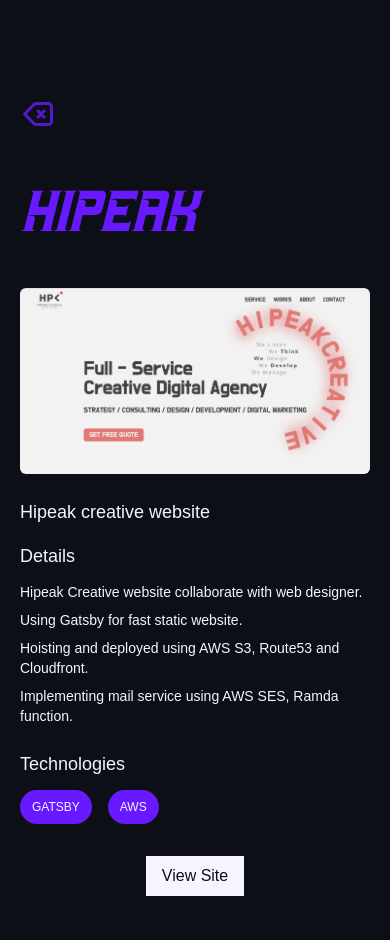
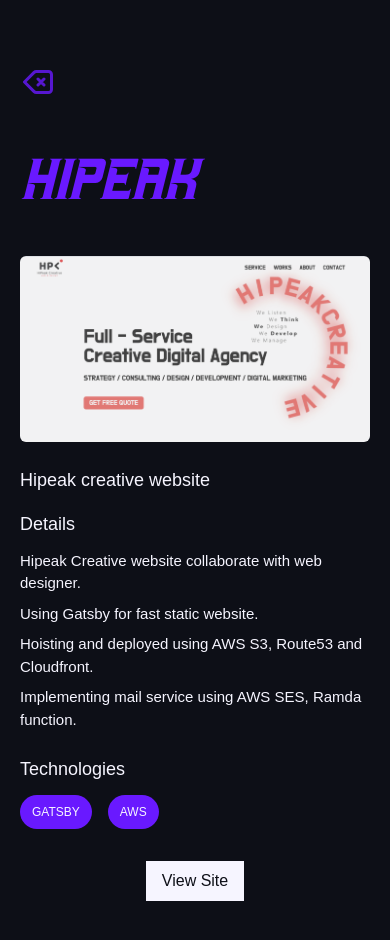
Before and after one commit to daniel0426/portfolio_2022, a Next.js app: page /projects/1 in a window 390 px wide. Shown: the top 940 px of the page. Built offline with nearby package versions, Linux system fonts and the light colour scheme; what tailwindcss-autofill would draw is missing.

Commit message:
fix project detail page mobile design

```diff
--- a/pages/projects/[id].js
+++ b/pages/projects/[id].js
@@ -33,8 +33,8 @@
   } = project;
 
   return (
-    <section className=" overflow-hidden min-h-screen ">
-      <div className="container px-5 py-24 mx-auto h-full">
+    <section className="overflow-hidden min-h-screen ">
+      <div className="container px-5 py-16 mx-auto h-full">
         <Link href="/#projects">
           <BackspaceIcon className="w-9 h-9 mb-12 text-brightpurple  opacity-80 cursor-pointer hover:opacity-100 transition" />
         </Link>
@@ -55,7 +55,7 @@
             <div className="mb-6">
               <p className="mb-3 text-lg">Details</p>
               {details.map((detail, index) => (
-                <p key={index} className="mb-2 text-sm font-light ">
+                <p key={index} className="mb-2 text-[15px] font-light ">
                   {detail}
                 </p>
               ))}
```
